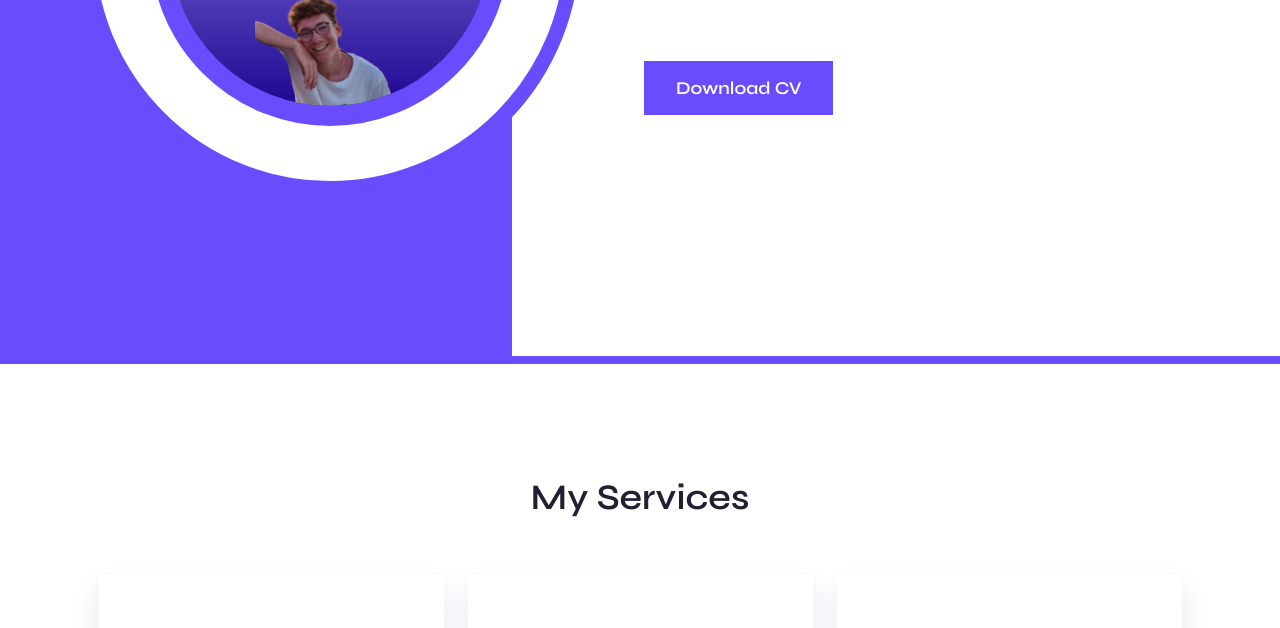
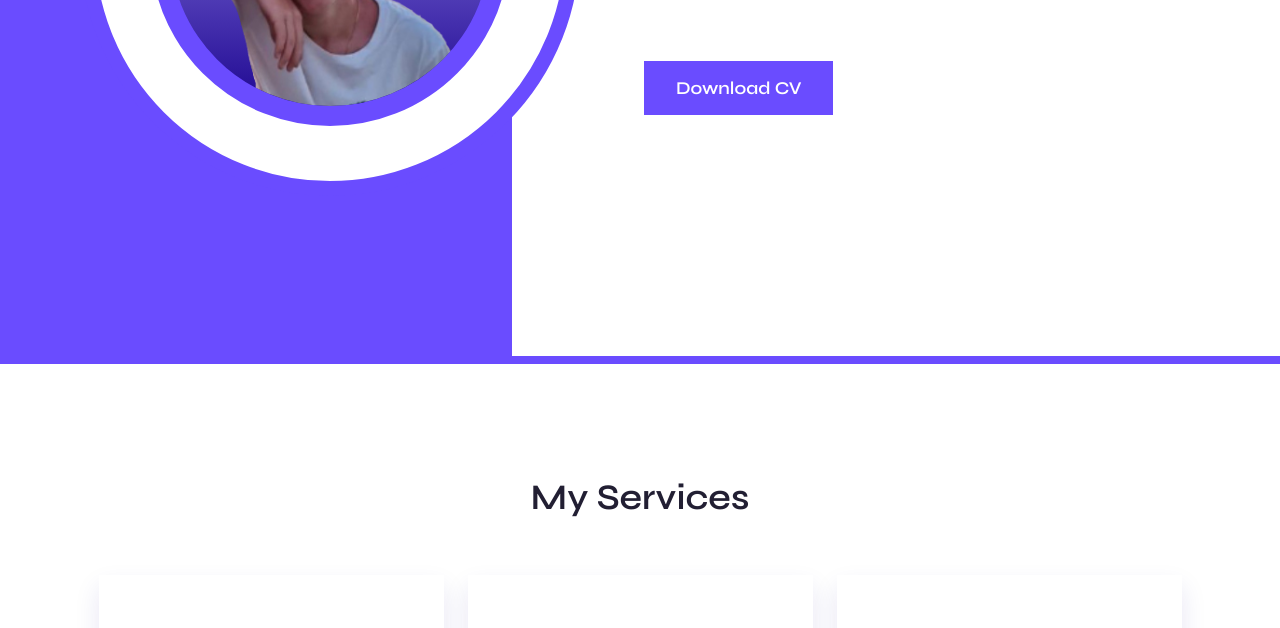
Before and after one commit to TheoCarouge/Portfolio, a plain HTML site: page index.html in a window 1280 px wide. Shown: the part 472-1100 px from the top of the page. Drawn offline with nearby package versions, Linux system fonts and the light colour scheme.

Commit message:
Fix profile image for home page.

```diff
--- a/assets/css/styles.css
+++ b/assets/css/styles.css
@@ -196,7 +196,7 @@ body.dark-theme {
                 hsl(var(--hue), 90%, 30%));
 }
 
-.profile_img {
+.profile__img {
     width: 150px;
 }
 
```
